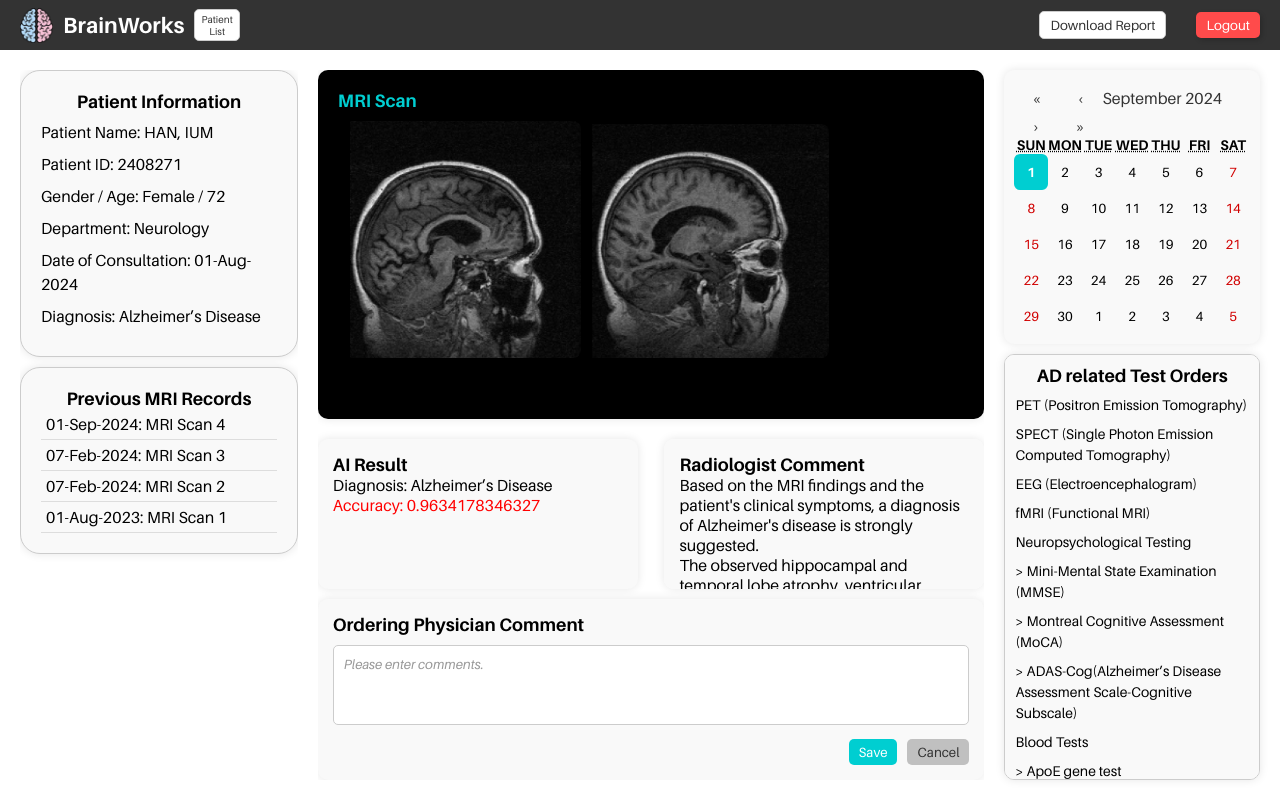
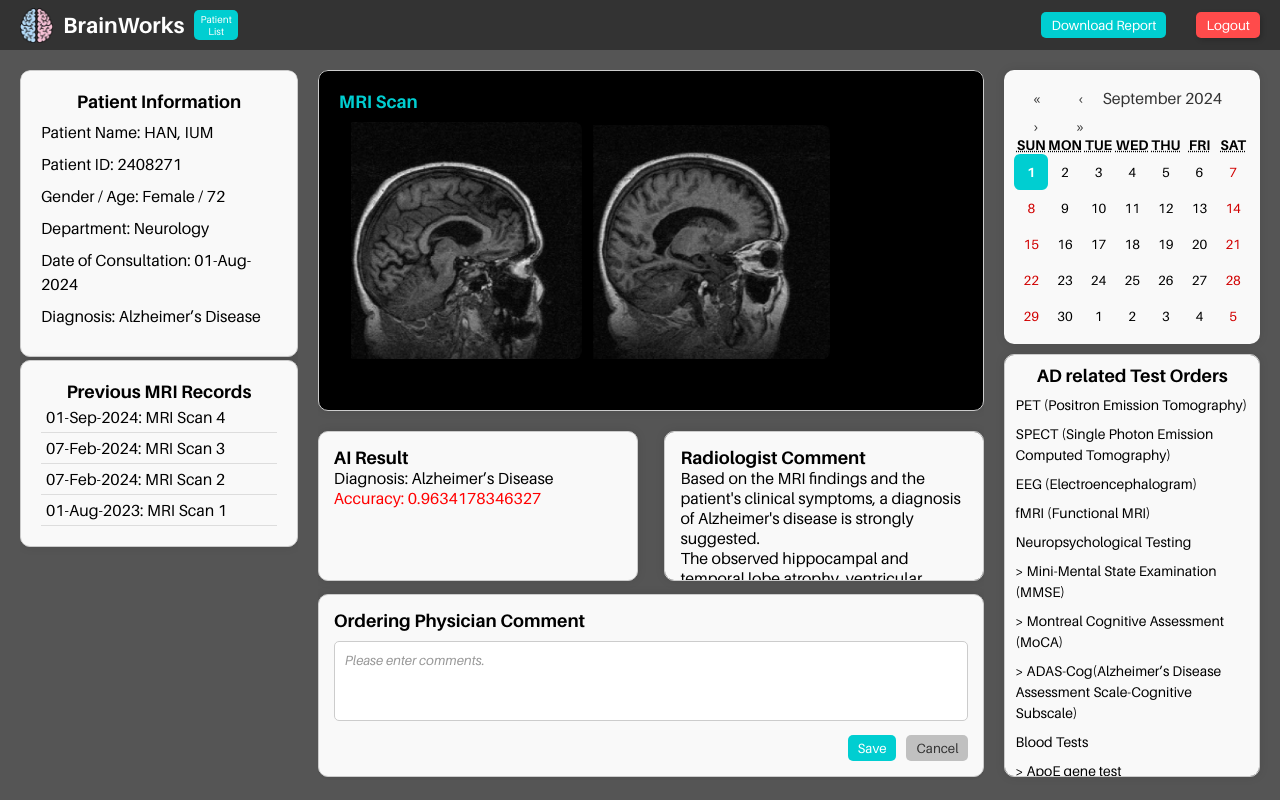
Before and after one commit to zangzoo/web, a React (Create React App) app in the folder frontend/brainworks-frontend/: page /analysis in a window 1280 px wide. Built offline with nearby package versions, Linux system fonts and the light colour scheme.

Commit message:
[Design] radious및 간격 통일

```diff
--- a/frontend/brainworks-frontend/src/components/Analysis.css
+++ b/frontend/brainworks-frontend/src/components/Analysis.css
@@ -57,9 +57,9 @@ body, html {
 
 .report-button,.patient-list-button {
     padding: 5px 10px;
-    background-color: white;
-    color: #333;
-    border: 1px solid #ccc;
+    background-color: #00CED1;
+    color: white;
+    border: none;
     border-radius: 5px;
     cursor: pointer;
     transition: background-color 0.3s ease;
@@ -76,9 +76,10 @@ body, html {
     margin-left: 10px;
 }
 
-.report-button:hover, .logout-button:hover, .patient-list-button:hover {
-    background-color: #e0e0e0;
+.report-button:hover, .patient-list-button:hover {
+    background-color: #FF4500;
 }
+
 .logout-button {
     padding: 5px 10px;
     background-color: #ff4b4b;
@@ -100,7 +101,7 @@ body, html {
     display: flex;
     justify-content: space-between;
     padding: 20px;
-    background-color: #fff;
+    background-color: #555555;
     flex-grow: 1;
     gap: 20px;
     overflow: hidden;
@@ -113,18 +114,18 @@ body, html {
     flex-direction: column;
     overflow-y: auto;
     font-family: 'Aileron', Arial, sans-serif;
+    border-radius: 10px;
 }
 
-.patient-info, .radiology-records {
+.patient-info, .radiology-records, .image-display, .ai-result, .radiologist-comment, .physician-comment, .ad-related-test-orders {
     background-color: #f9f9f9;
     padding: 20px;
     border-radius: 10px;
     box-shadow: 0px 0px 10px rgba(0, 0, 0, 0.1);
-    margin-bottom: 10px;
     text-align: left;
-    border-radius: 20px;
     border: 1px solid #ccc;
     font-family: 'Aileron', Arial, sans-serif;
+    margin-bottom: 3px;
 }
 
 .patient-info h2, .radiology-records h2 {
@@ -164,6 +165,7 @@ body, html {
     justify-content: space-between;
     overflow-y: auto;
     font-family: 'Aileron', Arial, sans-serif;
+    border-radius: 10px;
 }
 
 .image-display {
@@ -195,6 +197,7 @@ body, html {
     justify-content: space-between;
     margin-top: 10px;
     font-family: 'Aileron', Arial, sans-serif;
+    border-radius: 10px;
 }
 
 .ai-result, .radiologist-comment {
@@ -292,6 +295,7 @@ textarea::placeholder {
     flex-direction: column;
     justify-content: flex-start;
     gap: 10px;
+    border-radius: 10px;
 }
 
 .calendar-section {
@@ -382,7 +386,7 @@ textarea::placeholder {
 .ad-related-test-orders {
     background-color: #f9f9f9;
     padding: 10px;
-    border-radius: 10px;
+    border-radius: 10px; /* 라운드 처리 */
     box-shadow: 0px 0px 10px rgba(0, 0, 0, 0.1);
     overflow-y: auto;
     max-height: 1000px;
@@ -407,3 +411,21 @@ h2 {
     font-size: 18px;
     font-family: 'Aileron', Arial, sans-serif;
 }
+
+::-webkit-scrollbar {
+    width: 12px;
+}
+
+::-webkit-scrollbar-track {
+    background: #fff;
+    border-radius: 10px;
+}
+
+::-webkit-scrollbar-thumb {
+    background: #888;
+    border-radius: 10px;
+}
+
+::-webkit-scrollbar-thumb:hover {
+    background: #555;
+}
```
